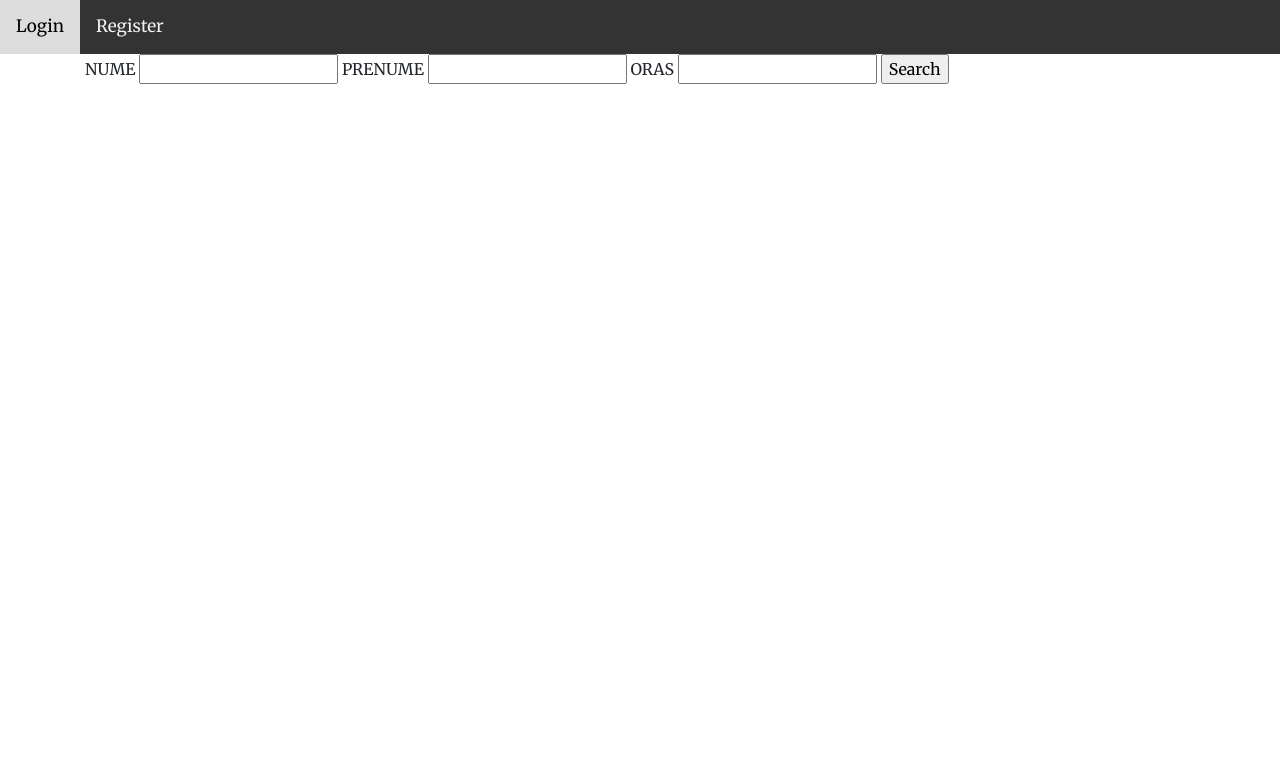
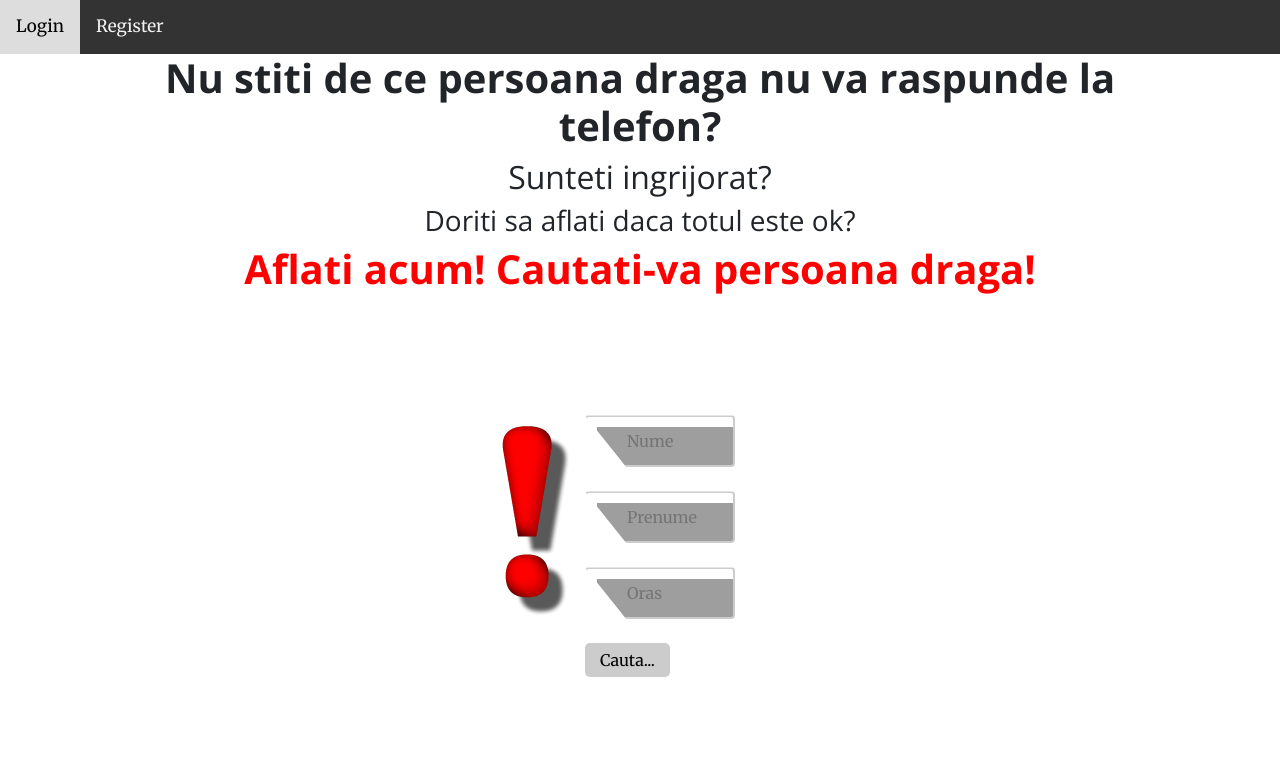
Before and after one commit to anadascalu/ProiectTW, a CodeIgniter app: page /TW/index.php/search/index in a window 1280 px wide. Shown: the top 776 px of the page. Run offline with CodeIgniter, Linux system fonts and the light colour scheme; some libraries are stand-ins or nearby versions; grey boxes are pictures that could not be loaded.

Commit message:
Stilizat-Search
Am reusit sa facem un design user-friendly pentru pagina de Search.

```diff
--- a/application/views/search/index.php
+++ b/application/views/search/index.php
@@ -1,10 +1,28 @@
+<head>
+
+<link rel = "stylesheet" type = "text/css"
+         href = "<?php echo base_url(); ?>css/chart.css">
+</head>
+
+<body>
+<div class="bg">
+<center>
+<h1 red><strong>Nu stiti de ce persoana draga nu va raspunde la telefon?</strong></h1>
+<h2>Sunteti ingrijorat?</h2>
+<h3>Doriti sa aflati daca totul este ok?</h3>
+<h1 style="color: red;"><strong>Aflati acum! Cautati-va persoana draga!</strong></h1>
+</center>
 
 <form action="<?php echo site_url('search/search');?>" method = "post">
-NUME
-<input type="text" name = "nume" />
-PRENUME
-<input type="text" name= "prenume" />
-ORAS
-<input type="text" name= "oras" />
-<input type="submit" value = "Search" />
+<div class="wrapper">
+<br><input type="text" name = "nume" placeholder="Nume" />
+<br>
+<br><input type="text" name= "prenume" placeholder="Prenume" />
+<br>
+<br><input type="text" name= "oras" placeholder="Oras" />
+<br><br>
+<input type="submit" value="Cauta..." />
+</div>
 </form>
+</div>
+</body>
--- a/application/views/templates/header.php
+++ b/application/views/templates/header.php
@@ -24,7 +24,7 @@
       <?php if($this->session->userdata('logged_in')) : ?>
         <a href="<?php echo base_url();?>">Acasa</a></li>
         <a href="<?php echo base_url();?>about">Despre noi</a>
-        <a href="<?php echo base_url();?>posts">Cutremure</a>
+        <a href="<?php echo base_url();?>posts/index">Cutremure</a>
         <a href="<?php echo base_url();?>posts/create">Create post</a>
          <a href="<?php echo base_url();?>search/index">Search</a>
         <a style="float: right;" href="<?php echo base_url();?>users/logout">Log out</a><
--- a/css/chart.css
+++ b/css/chart.css
@@ -1,12 +1,37 @@
-
-.chart-container {
-	width:  80%;
-	height: 480px;
-	margin: 0 auto;
+.wrapper {
+ padding: 90px 200px 100px 500px;
+ width: auto;
+}
+.bg {
+ background-image: url("../img/header.jpg");
+ height: auto;
+ width: auto;
+ background-position: 38% 70%;
+ background-repeat: no-repeat;
 }
 
-.pie-chart-container {
-	width : 360px;
-	height : 360px;
-	float : left;
+input[type=text] {
+ width: 150px;
+ box-sizing: border-box;
+ border: 2px solid #ccc;
+ border-radius: 4px;
+ font-size: 16px;
+ background-color: white;
+ background-image: url('searchicon.png');
+ background-position: 10px 10px;
+ background-repeat: no-repeat;
+ padding: 12px 20px 12px 40px;
+ shape-inside: polygon(0 0,  250px 0, 150px 100px, 80px 100px);
+ shape-padding: 20px;
+ transition: all 2s ease;
+ -webkit-clip-path: polygon(0 0,  250px 0, 150px 100px, 80px 100px);;;
 }
+
+input[type=text]:focus {
+ width: 100%;
+}
+
+input[type=submit] {padding:5px 15px; background:#ccc; border:0 none;
+ cursor:pointer;
+ -webkit-border-radius: 5px;
+ border-radius: 5px; }
```
Also changed, not shown: img/header.jpg.
